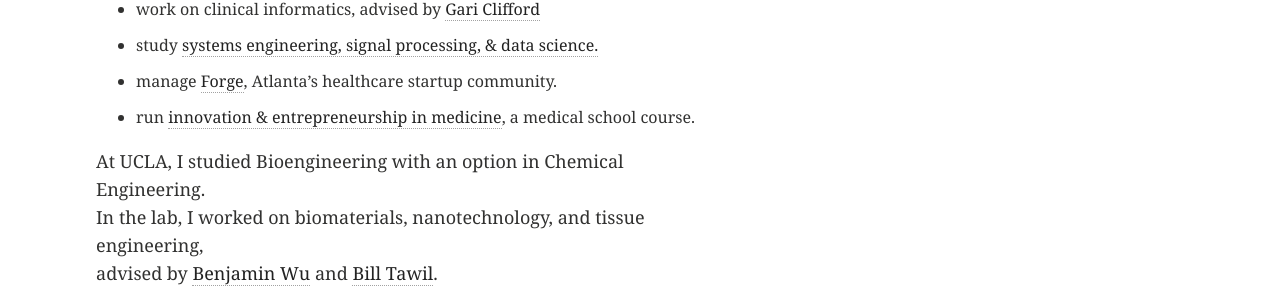
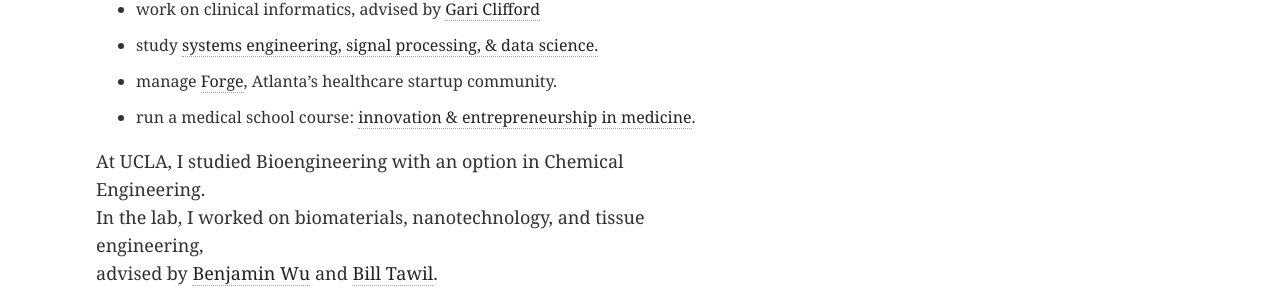
Before and after one commit to erikr/erikr.github.io, a Jekyll site: the page built from about.md, in a window 1280 px wide. Shown: the part 291-591 px from the top of the page. Built offline with Jekyll 4.4.1, drawn with Linux system fonts in a browser that asks for light colours.

```diff
--- a/about.md
+++ b/about.md
@@ -9,7 +9,7 @@ I'm an MD-PhD student at Emory & Georgia Tech. Currently, I:
 + work on clinical informatics, advised by [Gari Clifford](http://gdclifford.info/gari)
 + study [systems engineering, signal processing, & data science.](http://www.bme.gatech.edu/research/system.shtml)
 + manage [Forge](http://forgeatl.com), Atlanta's healthcare startup community.
-+ run [innovation & entrepreneurship in medicine](https://docs.google.com/document/d/1ir09RVo8xeuBltDeATvJWjpzTf8EDUDHjj5QUPDtKrE/edit?usp=sharing), a medical school course.
++ run a medical school course: [innovation & entrepreneurship in medicine](https://docs.google.com/document/d/1ir09RVo8xeuBltDeATvJWjpzTf8EDUDHjj5QUPDtKrE/edit?usp=sharing).
 
 At UCLA, I studied Bioengineering with an option in Chemical Engineering.<br>
 In the lab, I worked on biomaterials, nanotechnology, and tissue engineering,<br> advised by [Benjamin Wu](http://www.bioeng.ucla.edu/people/faculty/Faculty/benjamin-m.-wu-d.d.s.-ph.d) and [Bill Tawil](http://www.bioeng.ucla.edu/people/faculty/adjunct-faculty/bill-j.-tawil-ph.d).
```
